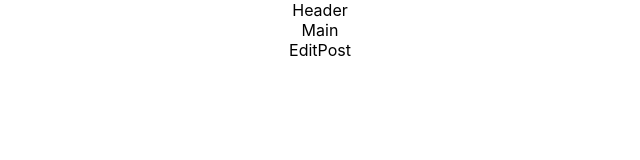
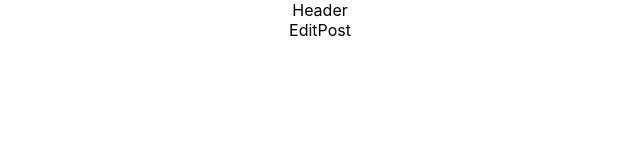
Before and after one commit to nathburg/bassbook, a React (Create React App) app: page /post/edit/1 in a window 1280 px wide. Shown: the top 160 px of the page, without its empty margins (320-960 px from the left). Built offline with nearby package versions, Linux system fonts and the light colour scheme.

Commit message:
added context, hooks folders and files

```diff
--- a/src/App.js
+++ b/src/App.js
@@ -11,7 +11,7 @@ function App() {
   return (
     <div className="App">
       <Header />
-      <Main />
+
       <Switch>
         <Route path='/post/edit/:id' component={EditPost} />
         <Route path="/auth/:type" component={Auth} />
--- a/src/Components/EditPost/EditPost.js
+++ b/src/Components/EditPost/EditPost.js
@@ -1,4 +1,4 @@
-import React from 'react'
+
 
 export default function EditPost() {
   return (
--- a/src/Components/Header/Header.js
+++ b/src/Components/Header/Header.js
@@ -1,4 +1,4 @@
-import React from 'react'
+
 
 export default function Header() {
   return (
--- a/src/Components/Main/Main.js
+++ b/src/Components/Main/Main.js
@@ -1,4 +1,4 @@
-import React from 'react'
+
 
 export default function Main() {
   return (
--- a/src/Components/NewPost/NewPost.js
+++ b/src/Components/NewPost/NewPost.js
@@ -1,4 +1,4 @@
-import React from 'react'
+
 
 export default function NewPost() {
   return (
--- a/src/Components/PostForm/PostForm.js
+++ b/src/Components/PostForm/PostForm.js
@@ -1,4 +1,4 @@
-import React from 'react'
+
 
 export default function PostForm() {
   return (
```
Also changed, not shown: src/context/userContext.js (added), src/hooks/usePost.js (added), src/hooks/usePosts.js (added), src/services/auth.js (added), src/services/posts.js (added), 1 other file (tests, documents, lock files or other folders).
